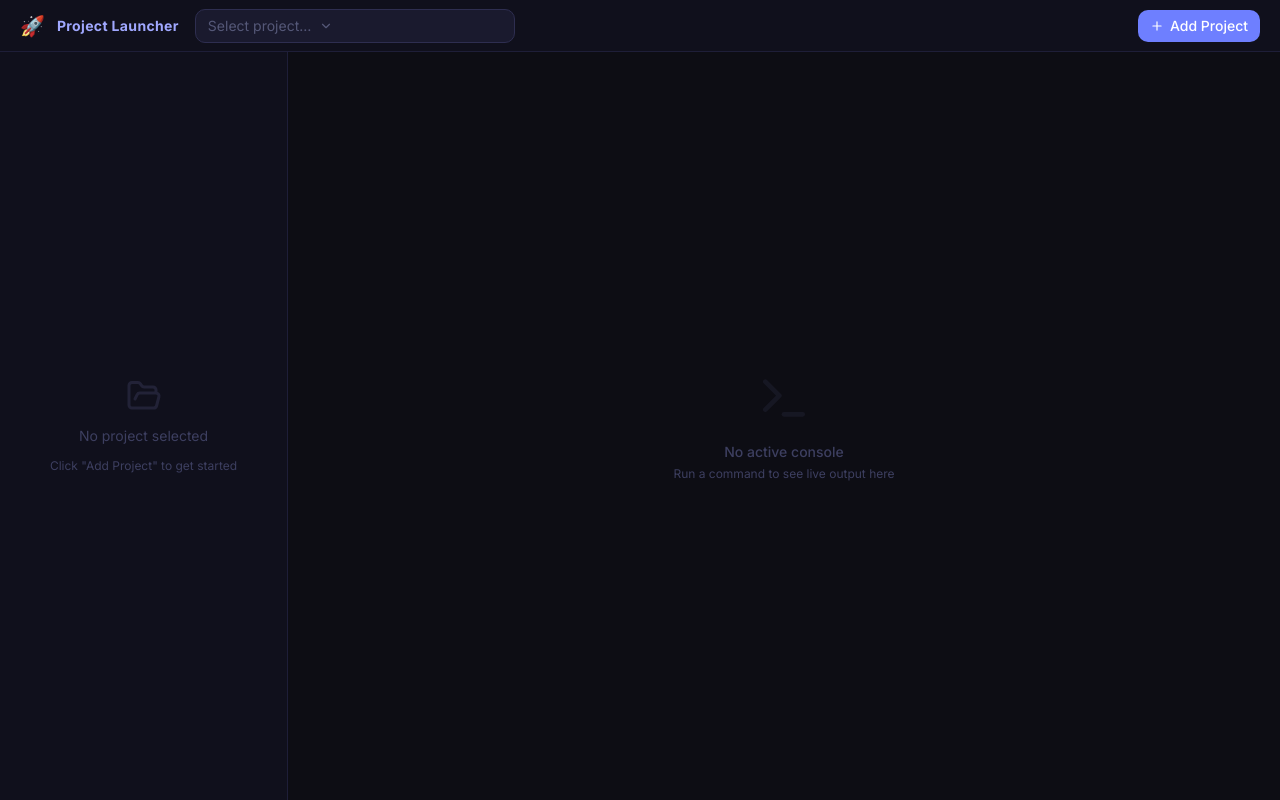
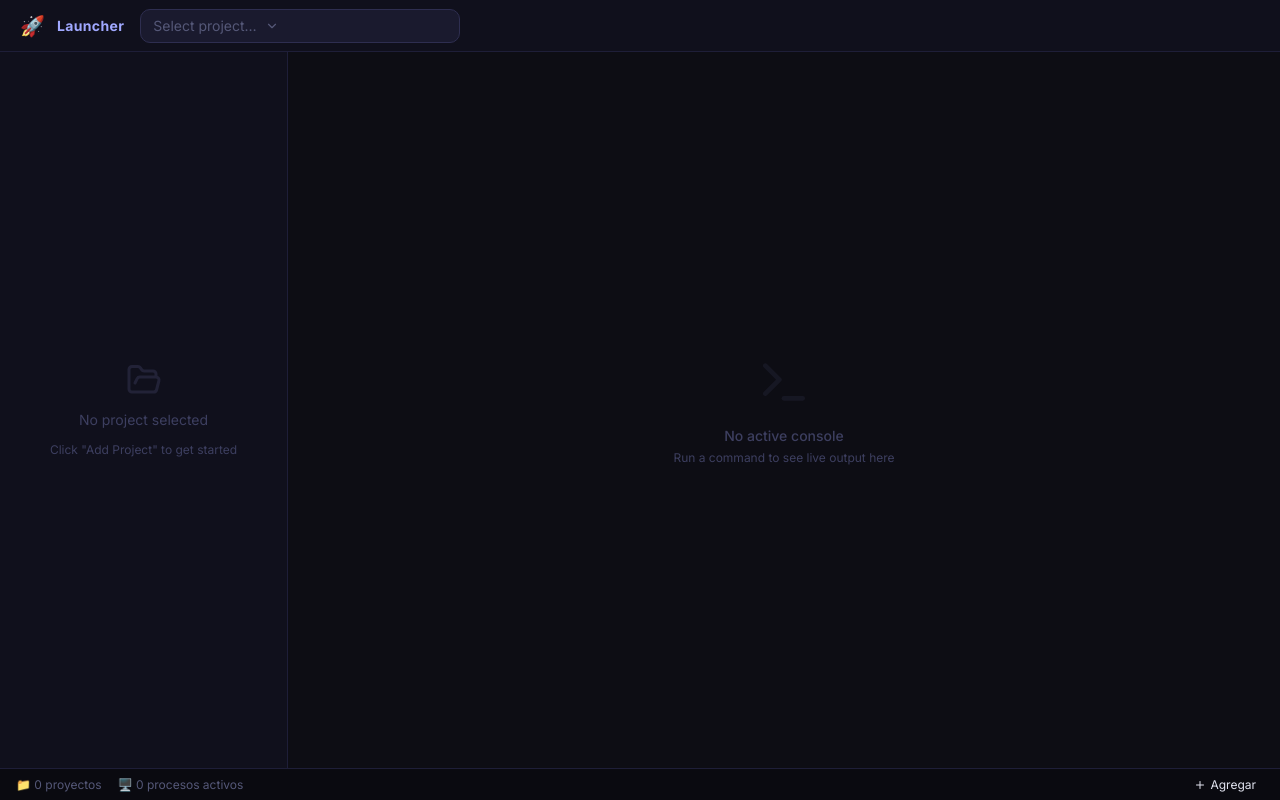
Before and after one commit to leonardogonzalolaura/launcherapp, a React (Vite) app: page / in a window 1280 px wide. Built offline with nearby package versions, Linux system fonts and the light colour scheme.

Commit message:
feat: remove botton top, add footer

```diff
--- a/src/App.tsx
+++ b/src/App.tsx
@@ -325,7 +325,7 @@ function App() {
       <div className="h-13 min-h-[52px] px-5 flex items-center justify-between gap-4" style={{ backgroundColor: '#10101c', borderBottom: '1px solid #1e1e38' }}>
         <div className="flex items-center gap-3 flex-shrink-0">
           <span className="text-xl">🚀</span>
-          <span className="font-bold text-sm tracking-wide" style={{ color: '#a0a8ff' }}>Project Launcher</span>
+          <span className="font-bold text-sm tracking-wide" style={{ color: '#a0a8ff' }}>Launcher</span>
         </div>
 
         {/* Project Dropdown */}
@@ -425,31 +425,6 @@ function App() {
           })}
         </div>
 
-        <div className="flex items-center gap-2">
-          {projects.length > 0 && (
-            <button
-              onClick={handleClearAllProjects}
-              className="px-3 py-1.5 rounded-md font-medium flex items-center gap-1.5 text-sm flex-shrink-0 transition-all text-[#fca5a5] hover:text-[#f87171]"
-              style={{ backgroundColor: 'rgba(239, 68, 68, 0.08)', border: '1px solid rgba(239, 68, 68, 0.2)' }}
-              onMouseEnter={e => { e.currentTarget.style.backgroundColor = 'rgba(239, 68, 68, 0.15)'; }}
-              onMouseLeave={e => { e.currentTarget.style.backgroundColor = 'rgba(239, 68, 68, 0.08)'; }}
-            >
-              <Trash2 size={14} />
-              Limpiar todo
-            </button>
-          )}
-          <button
-            onClick={handleAddProject}
-            disabled={isLoading}
-            className="px-3 py-1.5 rounded-md font-medium text-white flex items-center gap-1.5 text-sm flex-shrink-0 transition-all"
-            style={{ backgroundColor: '#6e7fff' }}
-            onMouseEnter={e => (e.currentTarget.style.backgroundColor = '#8090ff')}
-            onMouseLeave={e => (e.currentTarget.style.backgroundColor = '#6e7fff')}
-          >
-            {isLoading ? <Loader2 size={14} className="animate-spin" /> : <Plus size={14} />}
-            Add Project
-          </button>
-        </div>
       </div>
 
       {/* ─── Main Layout ─────────────────────────────────────────────────── */}
@@ -596,6 +571,36 @@ function App() {
           onClose={() => { setShowCustomModal(false); setEditingConfig(null); }}
         />
       )}
+
+      {/* Footer con estadísticas y acciones */}
+      <div className="h-8 px-4 flex items-center justify-between text-xs" style={{ backgroundColor: '#0a0a10', borderTop: '1px solid #1e1e38' }}>
+        <div className="flex gap-4" style={{ color: '#555878' }}>
+          <span>📁 {projects.length} proyectos</span>
+          <span>🖥️ {processTabs.length} procesos activos</span>
+        </div>
+
+        <div className="flex gap-2">
+          <button
+            onClick={handleAddProject}
+            disabled={isLoading}
+            className="flex items-center gap-1 px-2 py-0.5 rounded hover:bg-[#1f1f35] transition-colors"
+          >
+            {isLoading ? <Loader2 size={12} className="animate-spin" /> : <Plus size={12} />}
+            <span>Agregar</span>
+          </button>
+
+          {projects.length > 0 && (
+            <button
+              onClick={handleClearAllProjects}
+              className="flex items-center gap-1 px-2 py-0.5 rounded hover:bg-[#2d2d4a] transition-colors"
+              style={{ color: '#fca5a5' }}
+            >
+              <Trash2 size={12} />
+              <span>Limpiar projectos registrados</span>
+            </button>
+          )}
+        </div>
+      </div>
     </div>
   );
 }
```
Lines whose indentation alone changed are shown as unchanged.
